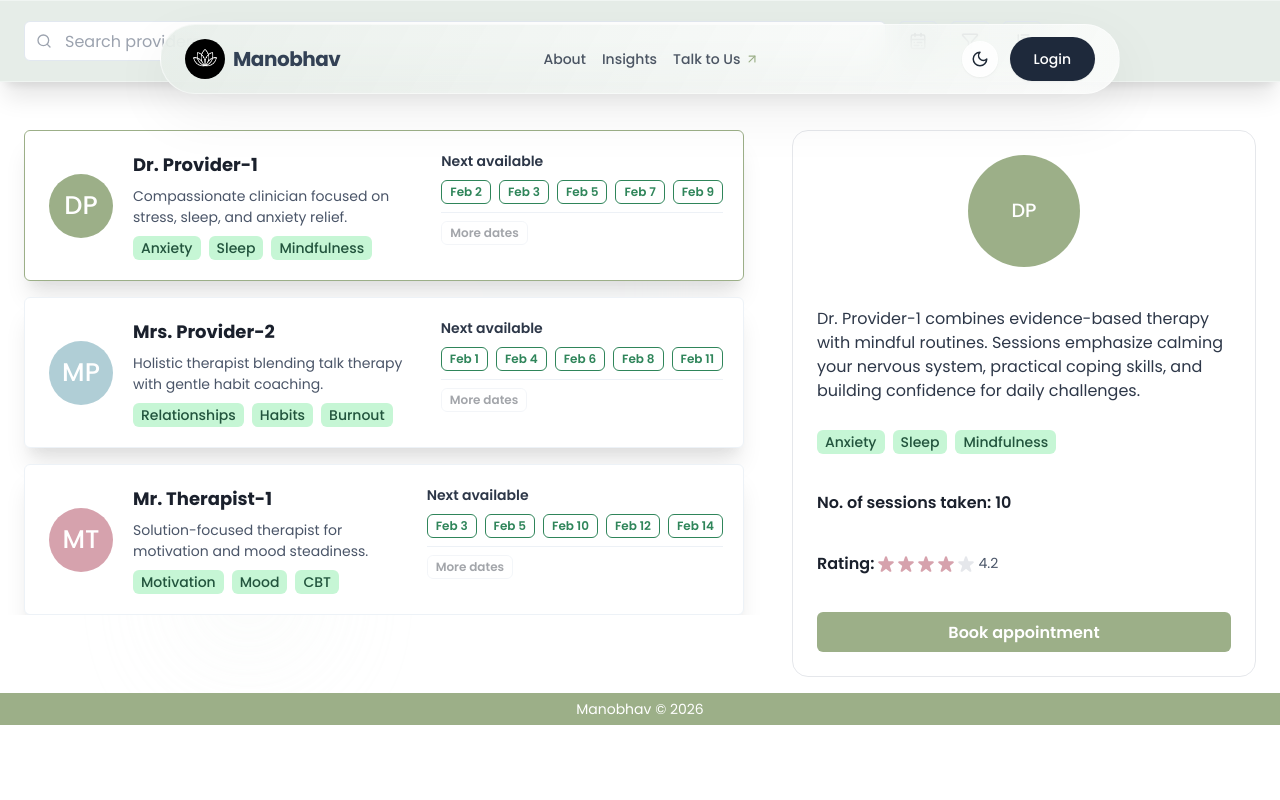
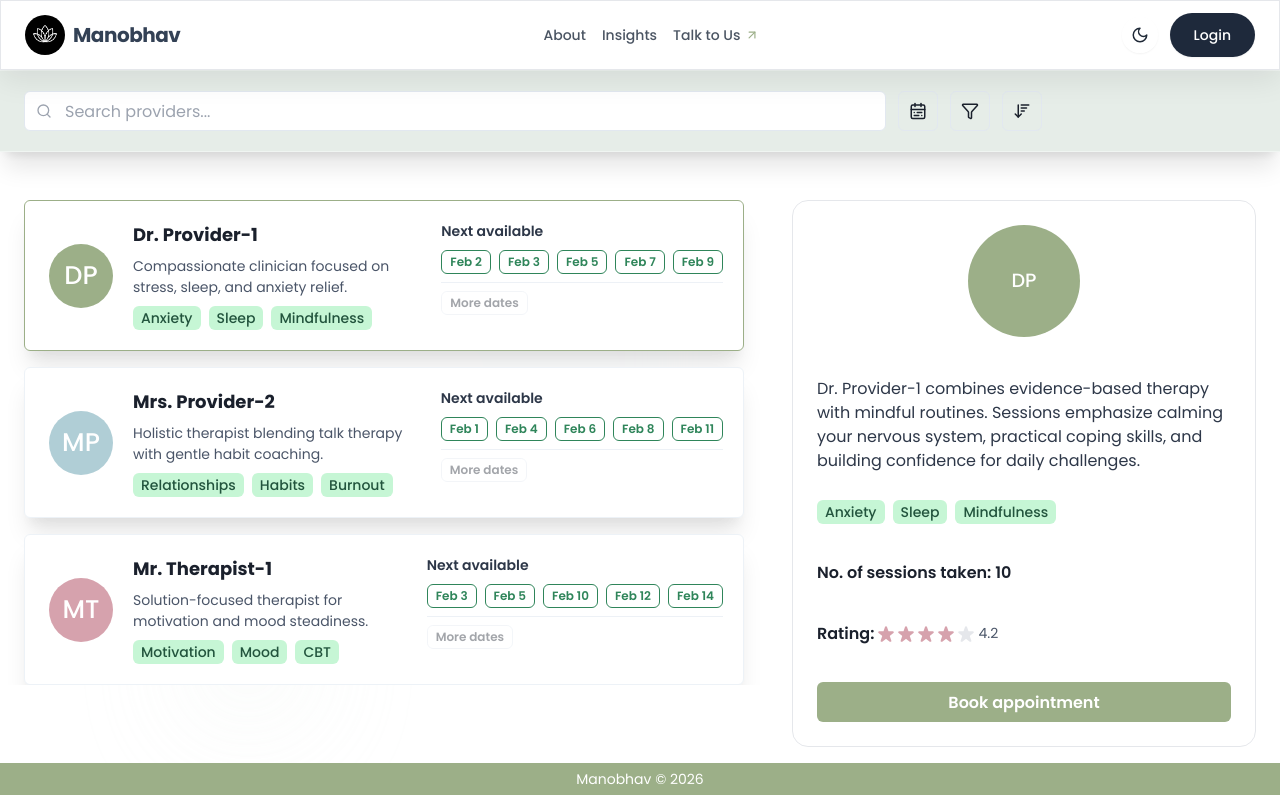
Before and after one commit to Shashank-Shukla/Manobhav, a React (Vite) app in the folder Frontend/manobhav-ui/: page /providers in a window 1280 px wide. Built offline with nearby package versions, Linux system fonts and the light colour scheme.

Commit message:
Restore flat nav on providers route

```diff
--- a/Frontend/manobhav-ui/src/App.tsx
+++ b/Frontend/manobhav-ui/src/App.tsx
@@ -64,7 +64,7 @@ function AppShell({ themeMode, onToggleTheme }: { themeMode: ThemeMode; onToggle
   const hideFooter =
     hideNav || location.pathname === '/appointment';
 
-  const navVariant = 'glass';
+  const navVariant = location.pathname === '/providers' ? 'flat' : 'glass';
 
   const handleBook = () => {
     const loggedIn = sessionStorage.getItem('manobhav-logged-in') === 'true';
```
